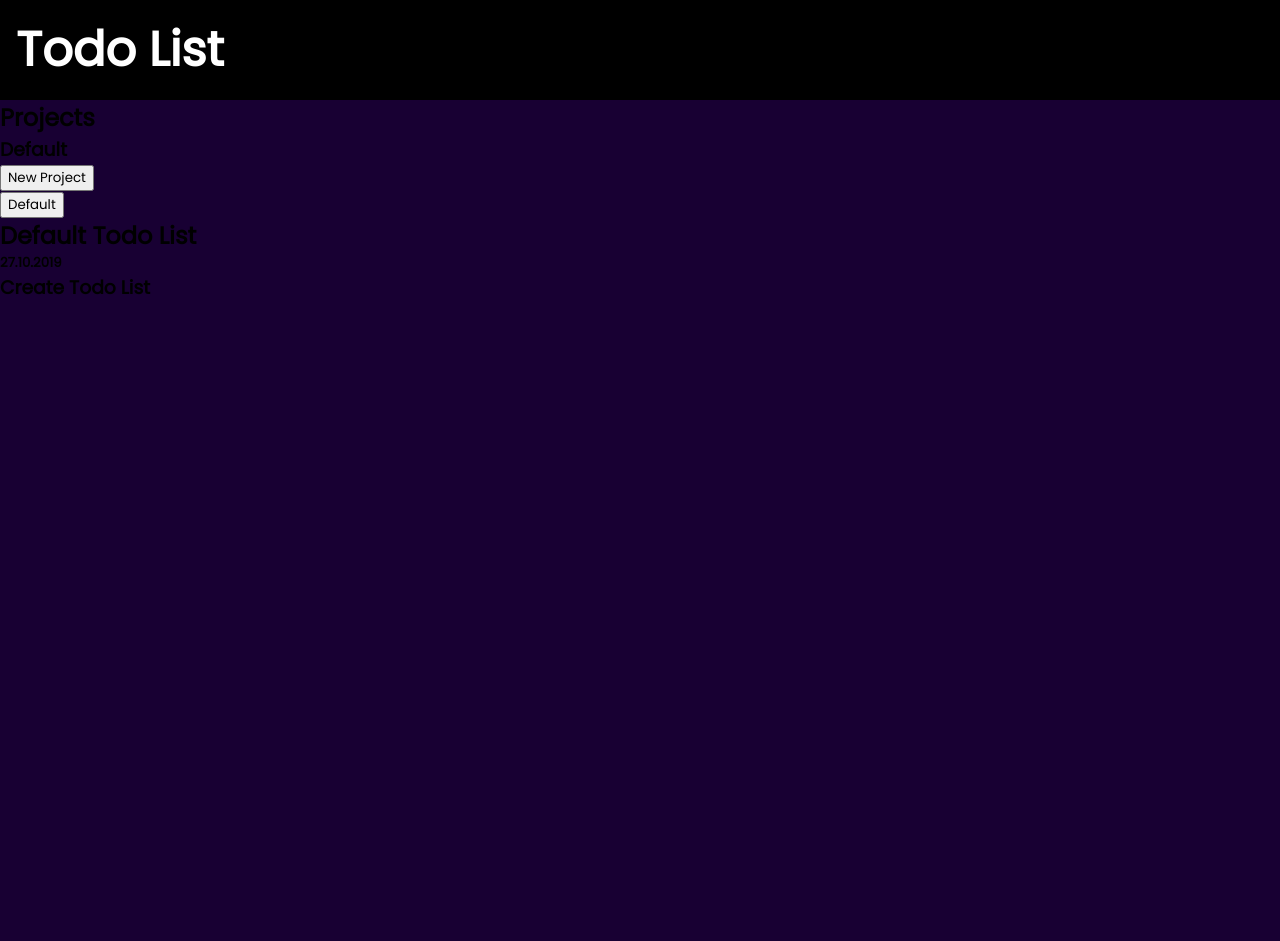
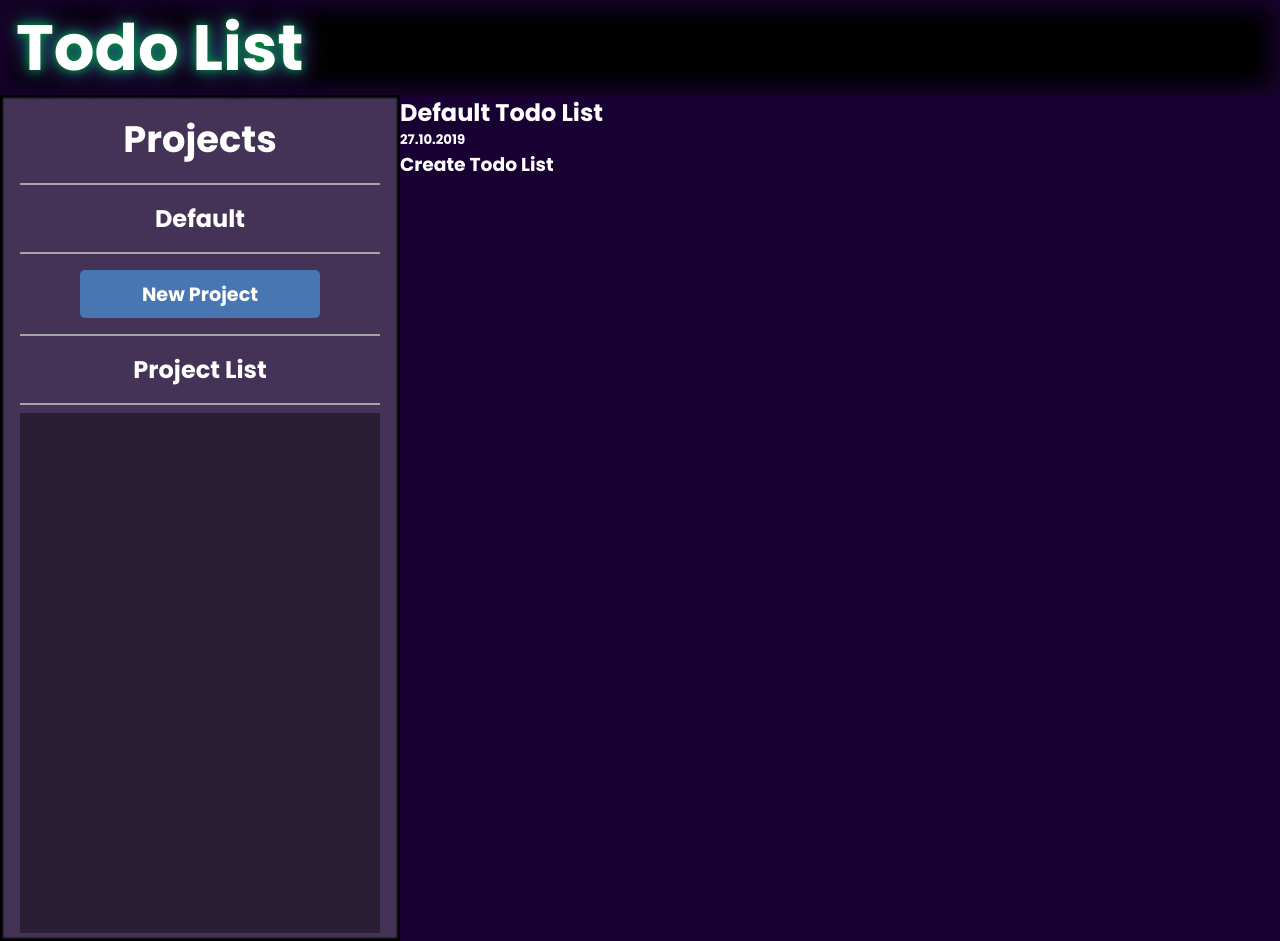
Before and after one commit to igorashs/todo-list, a plain HTML site: page index.html in a window 1280 px wide. Before the commit the page ends 800 px from the top, so only its background shows below. Drawn offline with Linux system fonts and the light colour scheme.

Commit message:
add menu style

```diff
--- a/index.html
+++ b/index.html
@@ -5,7 +5,7 @@
     <meta name="viewport" content="width=device-width, initial-scale=1.0" />
     <meta http-equiv="X-UA-Compatible" content="ie=edge" />
     <link
-      href="https://fonts.googleapis.com/css?family=Poppins&display=swap"
+      href="https://fonts.googleapis.com/css?family=Poppins:400,700&display=swap"
       rel="stylesheet"
     />
     <link rel="stylesheet" href="styles/global-style.css" />
@@ -13,34 +13,45 @@
   </head>
   <body>
     <div class="container">
-      <!-- header -->
+      <!-- +header -->
       <header class="header">
         <h1 class="logo">Todo List</h1>
       </header>
-      <!-- header -->
-      <!-- projects menu -->
+      <!-- -header -->
+      <!-- +content wrapper -->
+      <main class="content-wrapper">
+        <!-- +projects menu -->
         <section class="projects-menu">
           <h2 class="title">Projects</h2>
-        <h3 class="current-project">Default</h3>
+          <h3 class="current-project title-separator">Default</h3>
           <button class="button" id="new-prj-btn">New Project</button>
+          <div class="project-list-container">
+            <h3 class="title title-separator">Project List</h3>
             <div class="project-list">
-          <button class="button project" data-id="0">Default</button>
+              <!-- ! +project element -->
+
+              <!-- ! -project element -->
+            </div>
           </div>
         </section>
-      <!-- projects menu -->
+        <!-- -projects menu -->
 
-      <!-- main -->
+        <!-- +main -->
         <main class="main">
-        <h2 class="title"><span class="opened-prj">Default</span> Todo List</h2>
+          <h2 class="title">
+            <span class="opened-prj">Default</span> Todo List
+          </h2>
           <div class="todo-list">
             <div class="todo-item" data-id="0">
               <h5 class="date">27.10.2019</h5>
               <h3 class="title">Create Todo List</h3>
-            <!-- make a menu option -->
+              <!-- !make a menu option -->
             </div>
           </div>
         </main>
-      <!-- main -->
+        <!-- -main -->
+      </main>
+      <!-- -content wrapper -->
     </div>
 
     <script src="main.js"></script>
--- a/styles/global-style.css
+++ b/styles/global-style.css
@@ -1,32 +1,127 @@
-/* global */
+/* +global */
 * {
   font-family: 'Poppins', sans-serif;
   margin: 0;
   box-sizing: border-box;
 }
-
+.button {
+  cursor: pointer;
+}
 body {
   background-color: rgb(24, 0, 51);
   height: 100vh;
+  color: #fff;
 }
-/* global */
+/* -global */
 
-/* container */
+/* +container */
 .container {
   height: 100%;
+  display: flex;
+  flex-direction: column;
 }
-/* container */
+/* -container */
 
-/* header */
+/* +header */
 .header {
   height: 100px;
   display: flex;
   align-items: center;
   background-color: #000;
+  box-shadow: inset 0 0 20px 10px rgba(51, 7, 100, 0.445);
+  z-index: 66;
 }
 .header h1 {
-  font-size: 3rem;
+  font-size: 4rem;
+  font-weight: 700;
+  padding-left: 1rem;
+  text-shadow: 0 0 10px rgb(3, 156, 41), 0 0 20px rgb(0, 129, 146),
+    0 0px 30px rgb(115, 3, 143);
+}
+/* -header */
+
+/* +content-wrapper */
+.content-wrapper {
+  display: grid;
+  grid-template-columns: 400px 1fr;
+}
+/* -content-wrapper */
+
+/* +projects menu */
+.projects-menu {
+  min-height: 90vh;
+  display: flex;
+  align-items: center;
+  flex-direction: column;
+  background-color: rgba(163, 163, 163, 0.315);
+  box-shadow: inset 0 0 2px 3px #000;
+}
+
+.projects-menu .title {
+  padding: 1rem;
+  width: 90%;
+  font-size: 2.3rem;
+  font-weight: 700;
+  text-align: center;
+}
+
+.projects-menu .current-project {
+  width: 90%;
+  text-align: center;
+  font-size: 1.5rem;
+}
+
+.projects-menu .button {
+  width: 60%;
+  min-height: 3rem;
+  margin: 1rem;
+  font-weight: 700;
+  font-size: 1.2rem;
+  border: 0;
+  border-radius: 5px;
+  background-color: rgb(72, 118, 179);
   color: #fff;
-  padding-left: 1rem;
 }
-/* header */
+
+.project-list-container {
+  width: 100%;
+  display: flex;
+  flex-direction: column;
+  align-items: center;
+}
+.project-list-container .title {
+  font-size: 1.5rem;
+  width: 90%;
+}
+
+.project-list {
+  margin: 0.5rem;
+  width: 90%;
+  height: 520px;
+  display: flex;
+  flex-direction: column;
+  align-items: center;
+  background-color: rgba(0, 0, 0, 0.4);
+  overflow: auto;
+  padding: 1rem;
+}
+/*! +project-element */
+
+/*! -project element */
+/* -projects menu */
+
+/* +main */
+
+/* -main */
+
+/* +additional styles */
+.separator {
+  border-bottom: 2px solid #000;
+  margin-bottom: 4px;
+}
+/* -additional styles */
+.title-separator {
+  padding: 1rem;
+  border-top: 2px solid rgb(165, 165, 165);
+  border-bottom: 2px solid rgb(165, 165, 165);
+}
```
Lines whose indentation alone changed are shown as unchanged.
